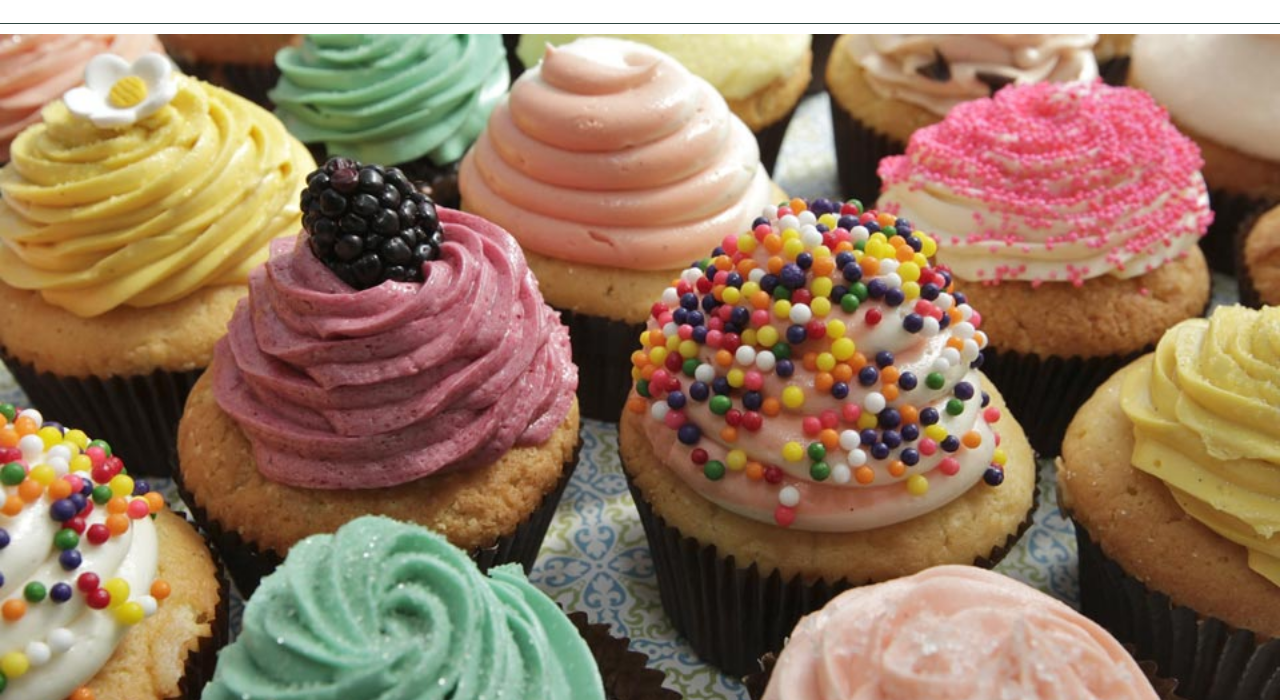
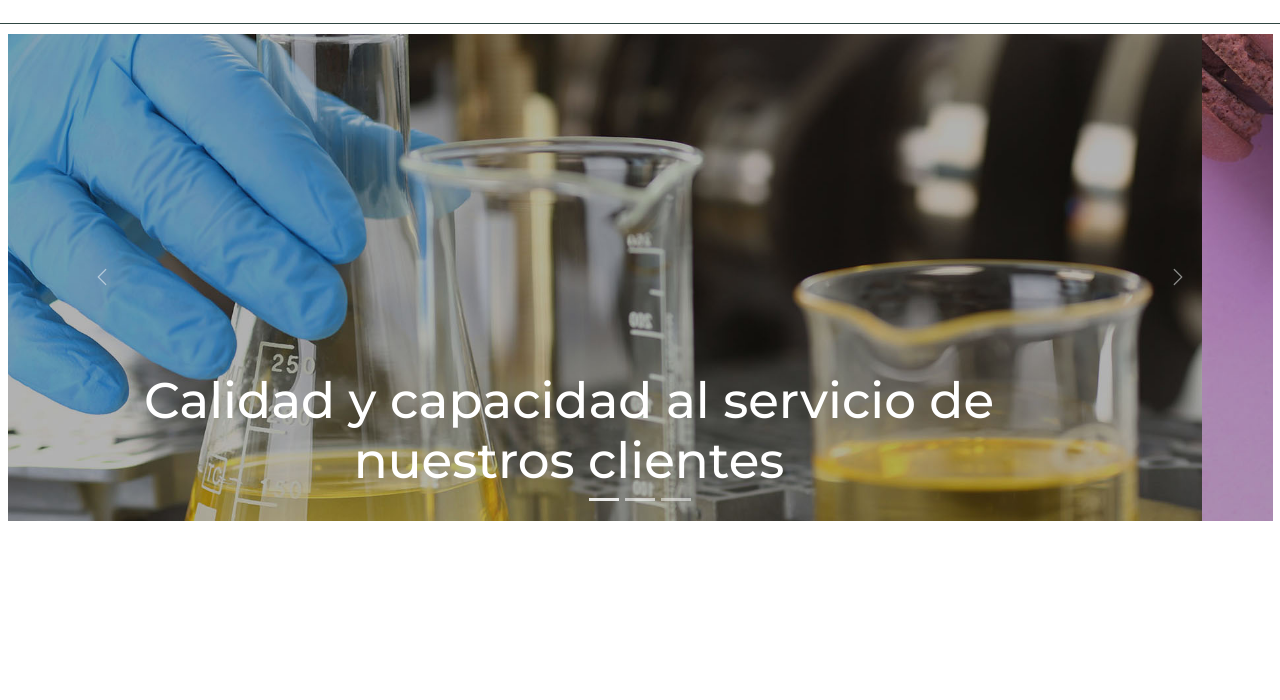
Before and after one commit to TobiasArmiento/finalsabores, a plain HTML site: page docs/index.html in a window 1280 px wide. Shown: the part 100-800 px from the top of the page. Drawn offline with nearby package versions, Linux system fonts and the light colour scheme.

Commit message:
agregando carrousel mediaquery pc

```diff
--- a/docs/css/style.css
+++ b/docs/css/style.css
@@ -492,4 +492,8 @@ p strong{
         margin: -15px;
     }
 
+    .carrouselll{
+        font-size: 50px;
+    }
+
 }
--- a/docs/index.html
+++ b/docs/index.html
@@ -51,9 +51,43 @@
         </div>
     </header>
     <main>
-        <div class="imgEmpresa">
-            <img class="imgEmpresa" src="./img/empresa.jpg" alt="comidas dulces">
-        </div>
+        <section class="container-fluid">
+            <div id="carouselExampleCaptions" class="carousel slide" data-bs-ride="carousel">
+                <div class="carousel-indicators">
+                  <button type="button" data-bs-target="#carouselExampleCaptions" data-bs-slide-to="0" class="active" aria-current="true" aria-label="Slide 1"></button>
+                  <button type="button" data-bs-target="#carouselExampleCaptions" data-bs-slide-to="1" aria-label="Slide 2"></button>
+                  <button type="button" data-bs-target="#carouselExampleCaptions" data-bs-slide-to="2" aria-label="Slide 3"></button>
+                </div>
+                <div class="carousel-inner">
+                  <div class="carousel-item active">
+                    <img src="./img/carrouselll.jpg" class="d-block w-100" alt="laboratorio quimico">
+                    <div class="carousel-caption d-none d-md-block">
+                      <h5 class="carrouselll">Calidad y capacidad al servicio de nuestros clientes</h5>
+                    </div>
+                  </div>
+                  <div class="carousel-item">
+                    <img src="./img/macaronss.jpg" class="d-block w-100" alt="macarons de colores">
+                    <div class="carousel-caption d-none d-md-block">
+                      <h5 class="carrouselll">Todos los colores y sabores en un solo lugar</h5>
+                    </div>
+                  </div>
+                  <div class="carousel-item">
+                    <img src="./img/helado.jpg" class="d-block w-100" alt="cucuruchos con helados">
+                    <div class="carousel-caption d-none d-md-block">
+                      <h5 class="carrouselll">Confiabilidad, calidad y creatividad para nuestros clientes</h5>
+                    </div>
+                  </div>
+                </div>
+                <button class="carousel-control-prev" type="button" data-bs-target="#carouselExampleCaptions" data-bs-slide="prev">
+                  <span class="carousel-control-prev-icon" aria-hidden="true"></span>
+                  <span class="visually-hidden">Previous</span>
+                </button>
+                <button class="carousel-control-next" type="button" data-bs-target="#carouselExampleCaptions" data-bs-slide="next">
+                  <span class="carousel-control-next-icon" aria-hidden="true"></span>
+                  <span class="visually-hidden">Next</span>
+                </button>
+              </div>
+        </section>
         <div class="datosImportantes">
             <div class="box box2">
                 <svg xmlns="http://www.w3.org/2000/svg" width="100" height="100" fill="currentColor" class="bi bi-truck" viewBox="0 0 16 16">
```
Also changed, not shown: docs/img/carrouselll.jpg (added), docs/img/helado.jpg (added), docs/img/macaronss.jpg (added).
